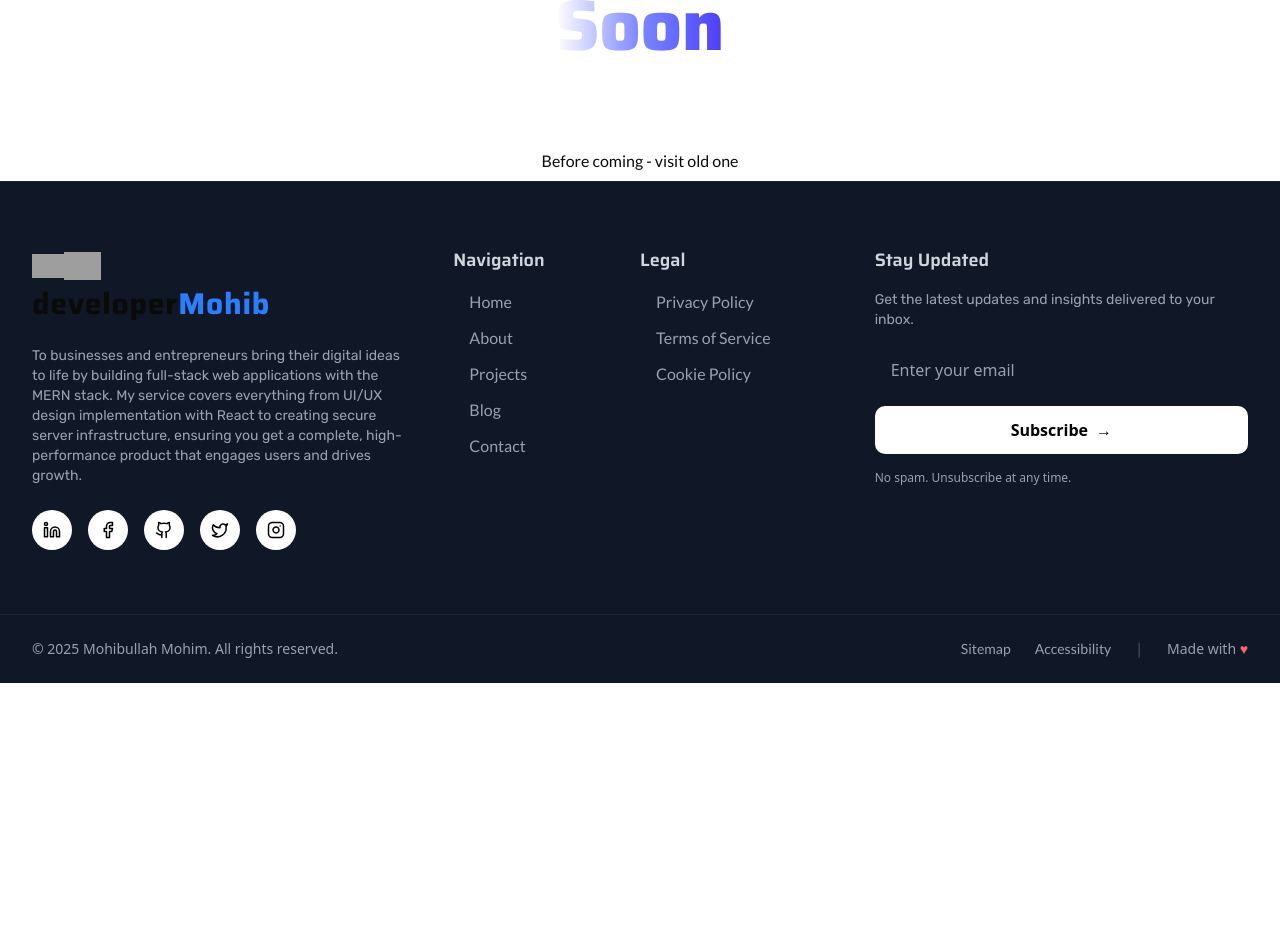
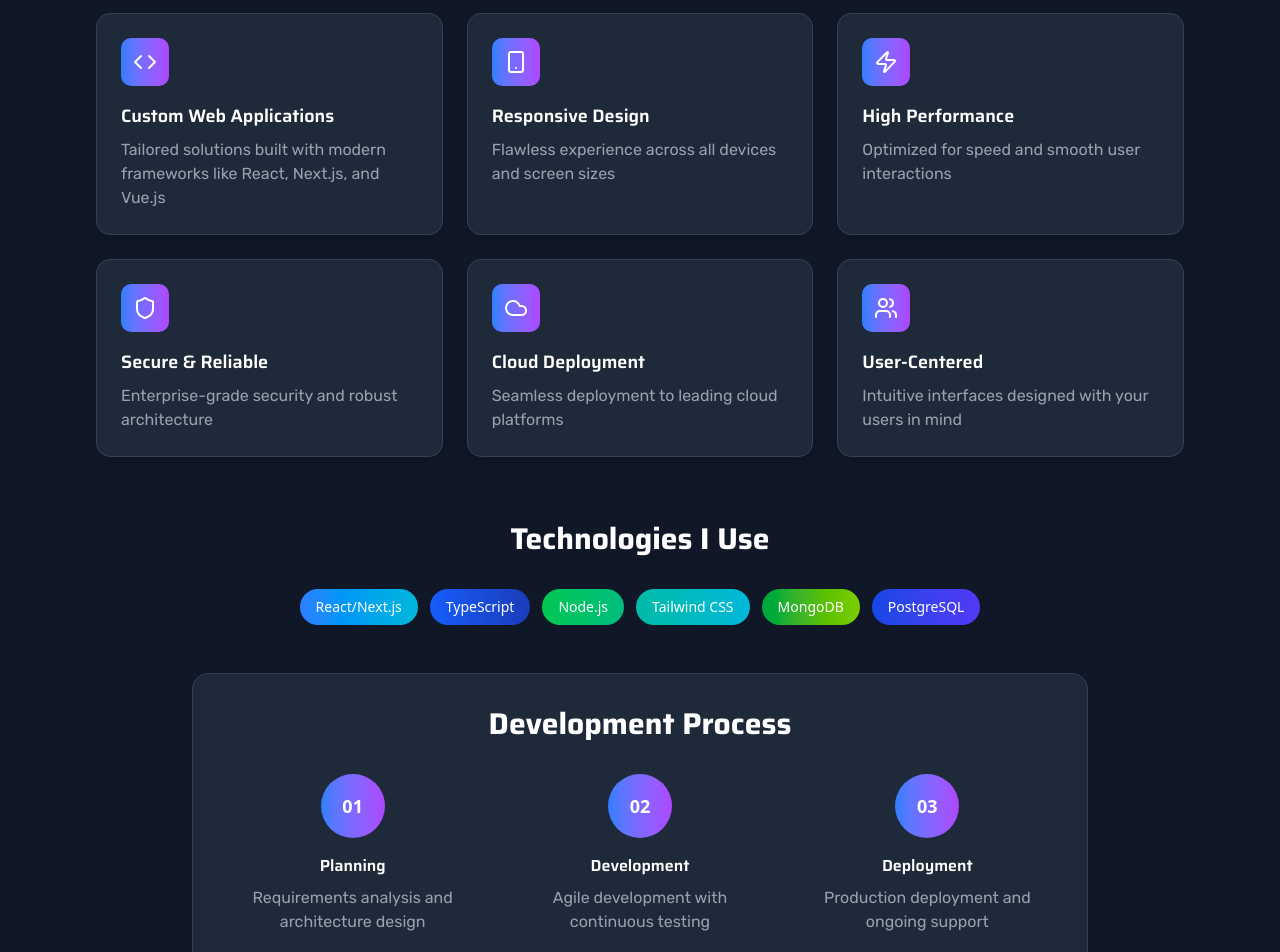
Before and after one commit to developerMohib/mohibullahmohim, a Next.js app: page /solutions/web-apps in a window 1280 px wide. Shown: the part 284-1236 px from the top of the page. Before the commit the page ends 967 px from the top, so only its background shows below. Built offline with nearby package versions, Linux system fonts and the light colour scheme; grey boxes are pictures that could not be loaded.

Commit message:
web apps page theme wise update

```diff
--- a/src/app/solutions/page.tsx
+++ b/src/app/solutions/page.tsx
@@ -2,8 +2,41 @@
 
 import { motion } from 'framer-motion';
 import Link from 'next/link';
+import { useTheme } from 'next-themes';
 
 const SolutionsPage = () => {
+    const { theme } = useTheme();
+
+    // Helper functions for theme-based styling
+    const getBackgroundColor = () => {
+        return theme === 'light' ? 'bg-gray-50' : 'bg-gray-900';
+    };
+
+    const getTextColor = (type: 'primary' | 'secondary' = 'primary') => {
+        if (type === 'primary') {
+            return theme === 'light' ? 'text-gray-900' : 'text-white';
+        }
+        return theme === 'light' ? 'text-gray-600' : 'text-gray-400';
+    };
+
+    const getCardStyle = () => {
+        return theme === 'light'
+            ? 'bg-white shadow-lg hover:shadow-xl'
+            : 'bg-gray-800 shadow-lg hover:shadow-xl';
+    };
+
+    const getFeatureBadgeStyle = () => {
+        return theme === 'light'
+            ? 'bg-blue-100 text-blue-800'
+            : 'bg-blue-500/20 text-blue-300';
+    };
+
+    const getCTAStyle = () => {
+        return theme === 'light'
+            ? 'bg-gradient-to-r from-blue-600 to-purple-600 text-white'
+            : 'bg-gradient-to-r from-blue-700 to-purple-700 text-white';
+    };
+
     const solutions = [
         {
             category: 'Web Development',
@@ -107,7 +140,7 @@ const SolutionsPage = () => {
     };
 
     return (
-        <div className="min-h-screen bg-gray-50 py-12">
+        <div className={`min-h-screen py-12 ${getBackgroundColor()}`}>
             <div className="max-w-7xl mx-auto px-4 sm:px-6 lg:px-8">
                 {/* Header */}
                 <motion.div
@@ -116,10 +149,10 @@ const SolutionsPage = () => {
                     transition={{ duration: 0.6 }}
                     className="text-center mb-16"
                 >
-                    <h1 className="text-4xl font-bold text-gray-900 mb-4">
+                    <h1 className={`text-4xl font-bold mb-4 ${getTextColor('primary')}`}>
                         My Solutions & Services
                     </h1>
-                    <p className="text-xl text-gray-600 max-w-3xl mx-auto">
+                    <p className={`text-xl max-w-3xl mx-auto ${getTextColor('secondary')}`}>
                         Comprehensive web development services tailored to your business needs.
                         From concept to deployment, I deliver high-quality solutions.
                     </p>
@@ -136,10 +169,10 @@ const SolutionsPage = () => {
                         <motion.div
                             key={section.category}
                             variants={itemVariants}
-                            className="bg-white rounded-2xl shadow-lg overflow-hidden hover:shadow-xl transition-shadow duration-300"
+                            className={`rounded-2xl overflow-hidden hover:shadow-xl transition-shadow duration-300 ${getCardStyle()}`}
                         >
                             {/* Section Header */}
-                            <div className="bg-gradient-to-r from-blue-600 to-purple-600 p-6">
+                            <div className={`p-6 ${getCTAStyle()}`}>
                                 <div className="flex items-center space-x-3">
                                     <span className="text-2xl">{section.icon}</span>
                                     <h2 className="text-2xl font-bold text-white">
@@ -158,17 +191,17 @@ const SolutionsPage = () => {
                                         transition={{ delay: (sectionIndex * 0.3) + (serviceIndex * 0.1) + 0.5 }}
                                         className="border-l-4 border-blue-500 pl-4"
                                     >
-                                        <h3 className="text-lg font-semibold text-gray-900 mb-2">
+                                        <h3 className={`text-lg font-semibold mb-2 ${getTextColor('primary')}`}>
                                             {service.title}
                                         </h3>
-                                        <p className="text-gray-600 mb-3">
+                                        <p className={`mb-3 ${getTextColor('secondary')}`}>
                                             {service.description}
                                         </p>
                                         <div className="flex flex-wrap gap-2 mb-4">
                                             {service.features.map((feature) => (
                                                 <span
                                                     key={feature}
-                                                    className="px-3 py-1 bg-blue-100 text-blue-800 text-sm rounded-full"
+                                                    className={`px-3 py-1 text-sm rounded-full ${getFeatureBadgeStyle()}`}
                                                 >
                                                     {feature}
                                                 </span>
@@ -200,7 +233,7 @@ const SolutionsPage = () => {
                     initial={{ opacity: 0, y: 20 }}
                     animate={{ opacity: 1, y: 0 }}
                     transition={{ delay: 1, duration: 0.6 }}
-                    className="text-center mt-16 bg-gradient-to-r from-blue-600 to-purple-600 rounded-2xl p-8 text-white"
+                    className={`text-center mt-16 rounded-2xl p-8 ${getCTAStyle()}`}
                 >
                     <h2 className="text-3xl font-bold mb-4">
                         Ready to Start Your Project?
--- a/src/app/solutions/web-apps/page.tsx
+++ b/src/app/solutions/web-apps/page.tsx
@@ -1,31 +1,196 @@
-import Link from 'next/link';
-import React from 'react';
+'use client';
 
-const page = () => {
+import { motion } from 'framer-motion';
+import { useTheme } from 'next-themes';
+import { Code, Smartphone, Zap, Shield, Cloud, Users } from 'lucide-react';
+
+const WebAppsPage = () => {
+    const { theme } = useTheme();
+
+    // Helper functions for theme-based styling
+    const getBackgroundColor = () => {
+        return theme === 'light' ? 'bg-gray-50' : 'bg-gray-900';
+    };
+
+    const getTextColor = (type: 'primary' | 'secondary' = 'primary') => {
+        if (type === 'primary') {
+            return theme === 'light' ? 'text-gray-900' : 'text-white';
+        }
+        return theme === 'light' ? 'text-gray-600' : 'text-gray-400';
+    };
+
+    const getCardStyle = () => {
+        return theme === 'light'
+            ? 'bg-white shadow-lg border border-gray-100'
+            : 'bg-gray-800 shadow-lg border border-gray-700';
+    };
+
+    const features = [
+        {
+            icon: Code,
+            title: 'Custom Web Applications',
+            description: 'Tailored solutions built with modern frameworks like React, Next.js, and Vue.js'
+        },
+        {
+            icon: Smartphone,
+            title: 'Responsive Design',
+            description: 'Flawless experience across all devices and screen sizes'
+        },
+        {
+            icon: Zap,
+            title: 'High Performance',
+            description: 'Optimized for speed and smooth user interactions'
+        },
+        {
+            icon: Shield,
+            title: 'Secure & Reliable',
+            description: 'Enterprise-grade security and robust architecture'
+        },
+        {
+            icon: Cloud,
+            title: 'Cloud Deployment',
+            description: 'Seamless deployment to leading cloud platforms'
+        },
+        {
+            icon: Users,
+            title: 'User-Centered',
+            description: 'Intuitive interfaces designed with your users in mind'
+        }
+    ];
+
+    const technologies = [
+        { name: 'React/Next.js', color: 'from-blue-500 to-cyan-500' },
+        { name: 'TypeScript', color: 'from-blue-600 to-blue-800' },
+        { name: 'Node.js', color: 'from-green-500 to-emerald-500' },
+        { name: 'Tailwind CSS', color: 'from-teal-500 to-cyan-500' },
+        { name: 'MongoDB', color: 'from-green-600 to-lime-500' },
+        { name: 'PostgreSQL', color: 'from-blue-700 to-indigo-600' }
+    ];
+
+    const containerVariants = {
+        hidden: { opacity: 0 },
+        visible: {
+            opacity: 1,
+            transition: {
+                staggerChildren: 0.1
+            }
+        }
+    };
+
+    const itemVariants = {
+        hidden: { y: 20, opacity: 0 },
+        visible: {
+            y: 0,
+            opacity: 1,
+            transition: {
+                duration: 0.5
+            }
+        }
+    };
+
     return (
-        <section>
-      {/* Section 1 */}
-      <div className="py-20 animate-[cbounce_4s_ease-in-out_infinite] z-10 flex flex-col justify-end items-center">
-        <h1
-          className="sm:text-9xl text-7xl font-extrabold font-mono bg-gradient-to-r from-eduGreen via-indigo-400 to-indigo-600 inline-block text-transparent bg-clip-text">
-          Coming</h1>
-        <h1 className="sm:text-7xl text-6xl text-center font-mono font-extrabold bg-gradient-to-r from-eduGreen via-indigo-400 to-indigo-600 inline-block text-transparent bg-clip-text">
-          Soon
-        </h1>
+        <div className={`min-h-screen py-12 ${getBackgroundColor()}`}>
+            <div className="max-w-6xl mx-auto px-4 sm:px-6 lg:px-8">
+                {/* Header */}
+                <motion.div
+                    initial={{ opacity: 0, y: -20 }}
+                    animate={{ opacity: 1, y: 0 }}
+                    transition={{ duration: 0.6 }}
+                    className="text-center mb-16"
+                >
+                    <h1 className={`text-4xl md:text-5xl font-bold mb-4 ${getTextColor('primary')}`}>
+                        Web Applications
+                    </h1>
+                    <p className={`text-xl max-w-2xl mx-auto ${getTextColor('secondary')}`}>
+                        Modern, scalable web applications built with cutting-edge technologies
+                        and user-centered design principles.
+                    </p>
+                </motion.div>
 
-      </div>
-      <div className="text-center">
-        <Link
-          href="https://mohibullah-mohim.vercel.app"
-          target="_blank"
-          rel="noopener noreferrer"
-          className="inline-block px-4 py-2 hover:underline rounded transition cursor-pointer"
-        >
-          Before coming - visit old one
-        </Link>
-      </div>
-    </section>
+                {/* Features Grid */}
+                <motion.div
+                    variants={containerVariants}
+                    initial="hidden"
+                    animate="visible"
+                    className="grid grid-cols-1 md:grid-cols-2 lg:grid-cols-3 gap-6 mb-16"
+                >
+                    {features.map((feature) => {
+                        const Icon = feature.icon;
+                        return (
+                            <motion.div
+                                key={feature.title}
+                                variants={itemVariants}
+                                className={`p-6 rounded-xl ${getCardStyle()} hover:shadow-xl transition-all duration-300`}
+                            >
+                                <div className="w-12 h-12 bg-gradient-to-r from-blue-500 to-purple-500 rounded-lg flex items-center justify-center mb-4">
+                                    <Icon className="w-6 h-6 text-white" />
+                                </div>
+                                <h3 className={`text-lg font-semibold mb-2 ${getTextColor('primary')}`}>
+                                    {feature.title}
+                                </h3>
+                                <p className={getTextColor('secondary')}>
+                                    {feature.description}
+                                </p>
+                            </motion.div>
+                        );
+                    })}
+                </motion.div>
+
+                {/* Technologies Section */}
+                <motion.div
+                    initial={{ opacity: 0, y: 20 }}
+                    animate={{ opacity: 1, y: 0 }}
+                    transition={{ delay: 0.4, duration: 0.6 }}
+                    className="text-center"
+                >
+                    <h2 className={`text-2xl md:text-3xl font-bold mb-8 ${getTextColor('primary')}`}>
+                        Technologies I Use
+                    </h2>
+                    <div className="flex flex-wrap justify-center gap-3 mb-12">
+                        {technologies.map((tech) => (
+                            <span
+                                key={tech.name}
+                                className={`px-4 py-2 bg-gradient-to-r ${tech.color} text-white rounded-full text-sm font-medium`}
+                            >
+                                {tech.name}
+                            </span>
+                        ))}
+                    </div>
+                </motion.div>
+
+                {/* Process Section */}
+                <motion.div
+                    initial={{ opacity: 0, y: 20 }}
+                    animate={{ opacity: 1, y: 0 }}
+                    transition={{ delay: 0.6, duration: 0.6 }}
+                    className={`max-w-4xl mx-auto p-8 rounded-2xl ${getCardStyle()}`}
+                >
+                    <h2 className={`text-2xl md:text-3xl font-bold text-center mb-8 ${getTextColor('primary')}`}>
+                        Development Process
+                    </h2>
+                    <div className="grid grid-cols-1 md:grid-cols-3 gap-8">
+                        {[
+                            { step: '01', title: 'Planning', desc: 'Requirements analysis and architecture design' },
+                            { step: '02', title: 'Development', desc: 'Agile development with continuous testing' },
+                            { step: '03', title: 'Deployment', desc: 'Production deployment and ongoing support' }
+                        ].map((process) => (
+                            <div key={process.step} className="text-center">
+                                <div className="w-16 h-16 bg-gradient-to-r from-blue-500 to-purple-500 rounded-full flex items-center justify-center mx-auto mb-4">
+                                    <span className="text-white font-bold text-lg">{process.step}</span>
+                                </div>
+                                <h3 className={`font-semibold mb-2 ${getTextColor('primary')}`}>
+                                    {process.title}
+                                </h3>
+                                <p className={getTextColor('secondary')}>
+                                    {process.desc}
+                                </p>
+                            </div>
+                        ))}
+                    </div>
+                </motion.div>
+            </div>
+        </div>
     );
 };
 
-export default page;
+export default WebAppsPage;
```
Also changed, not shown: src/app/support/page.tsx (+6 -7 lines).
